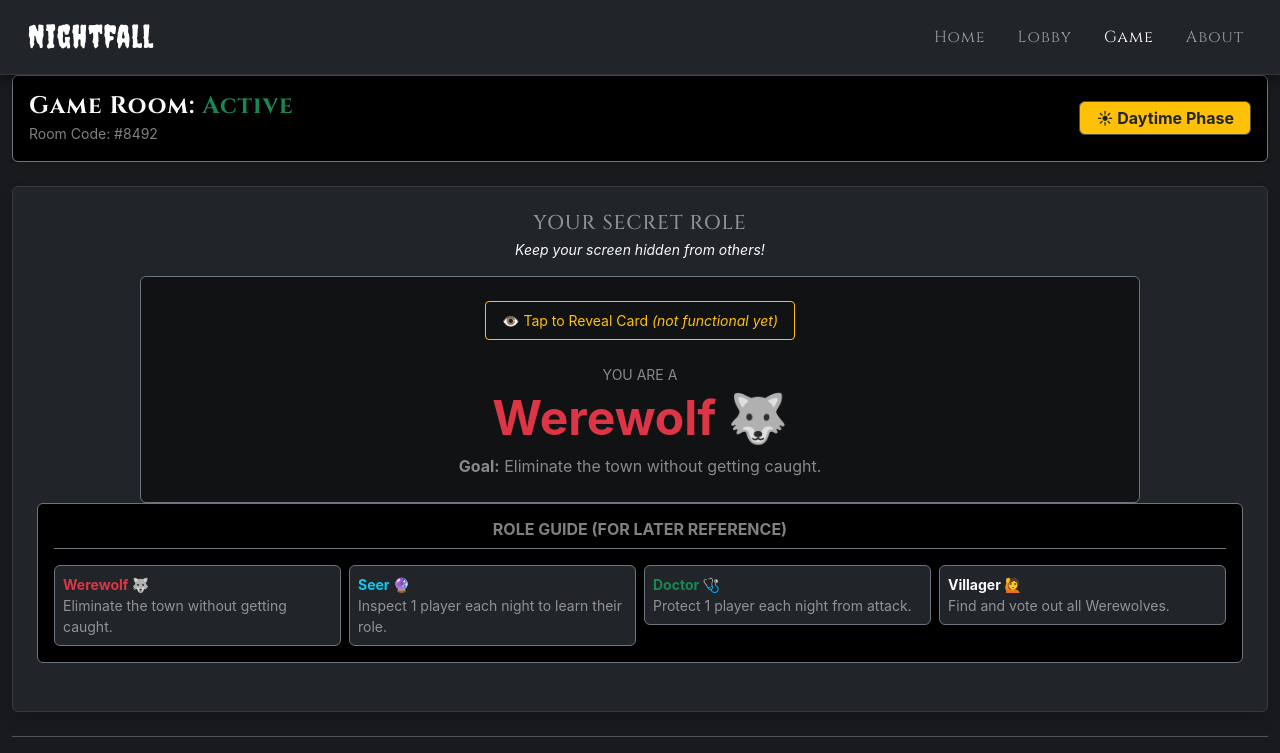
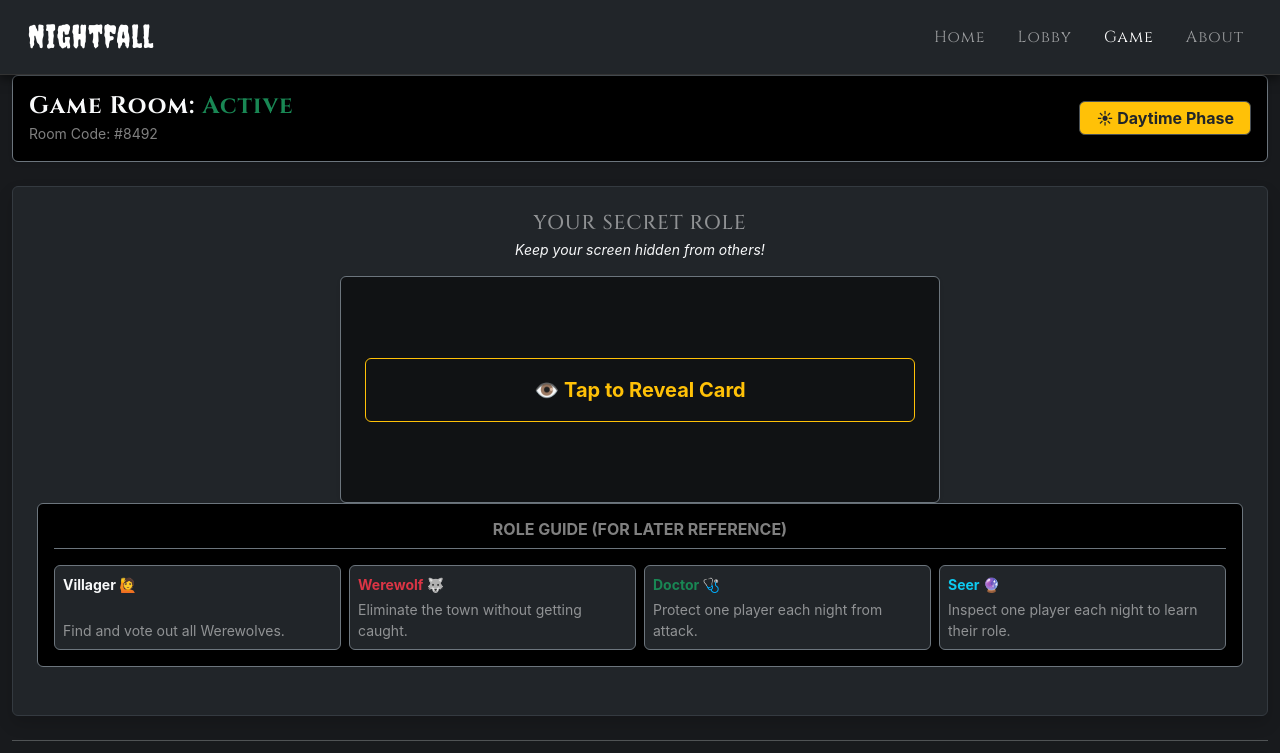
Before and after one commit to BCovi/startup, a React (Vite) app: page /game in a window 1280 px wide. Shown: the top 753 px of the page. Built offline with nearby package versions, Linux system fonts and the light colour scheme.

Commit message:
Secret Role

```diff
--- a/src/game/game.css
+++ b/src/game/game.css
@@ -22,3 +22,44 @@
 .skull-icon {
   max-height: 200px;
 }
+
+.secret-role-container {
+  display: grid;
+  width: 100%;
+  max-width: 600px;
+  min-height: 160px;
+  align-items: center;
+  justify-items: center;
+  perspective: 1000px;
+}
+
+.secret-role-panel {
+  grid-column: 1;
+  grid-row: 1;
+  width: 100%;
+  transition: transform 0.6s cubic-bezier(0.4, 0.2, 0.2, 1), opacity 0.6s ease;
+  backface-visibility: hidden;
+}
+
+/* Button panel flips away to the left (-90deg) when hidden */
+.button-panel-hidden {
+  opacity: 0;
+  transform: rotateY(-90deg) scale(0.95);
+  visibility: hidden;
+  pointer-events: none;
+}
+
+/* Details panel flips away to the right (90deg) when hidden */
+.details-panel-hidden {
+  opacity: 0;
+  transform: rotateY(90deg) scale(0.95);
+  visibility: hidden;
+  pointer-events: none;
+}
+
+.secret-role-panel-visible {
+  opacity: 1;
+  transform: rotateY(0deg) scale(1);
+  visibility: visible;
+  pointer-events: auto;
+}
--- a/src/game/game.jsx
+++ b/src/game/game.jsx
@@ -1,7 +1,24 @@
-import React from 'react';
+import React, { useState, useEffect } from 'react';
 import './game.css';
 
 export function Game() {
+  const [phase, setPhase] = useState('Daytime Phase ☀️');
+  const [role, setRole] = useState(null);
+  const [isRevealed, setIsRevealed] = useState(false);
+
+  // Randomly assign a role on initial component mount
+  useEffect(() => {
+    const roles = [
+      { name: 'Werewolf', icon: '🐺', color: 'text-danger', goal: 'Eliminate the town without getting caught.' },
+      { name: 'Seer', icon: '🔮', color: 'text-info', goal: 'Inspect one player each night to learn their role.' },
+      { name: 'Doctor', icon: '🩺', color: 'text-success', goal: 'Protect one player each night from attack.' },
+      { name: 'Villager', icon: '🙋', color: 'text-light', goal: 'Find and vote out all Werewolves.' }
+    ];
+
+    const randomRole = roles[Math.floor(Math.random() * roles.length)];
+    setRole(randomRole);
+  }, []);
+
   return (
     <main className="container-fluid flex-grow-1">
       {/* Phase & Room Header Banner */}
@@ -22,17 +39,36 @@ export function Game() {
         <h2 className="h5 text-uppercase tracking-wide text-white-50 mb-1">Your Secret Role</h2>
         <p className="small text fst-italic mb-3">Keep your screen hidden from others!</p>
 
-        <div className="card-container mx-auto p-4 border border-secondary rounded bg-black bg-opacity-50 shadow-sm">
-          <button type="button" className="btn btn-outline-warning btn-sm mb-3 px-3 py-2 role-toggle-btn">
-            👁️ Tap to Reveal Card <i>(not functional yet)</i>
-          </button>
+        {/* Step 2: Update the React logic in src/game/game.jsx */}
+        <div className="card-container mx-auto p-4 border border-secondary rounded bg-black bg-opacity-50 shadow-sm secret-role-container">
 
-          <div className="revealed-role mt-2">
+          {/* Button View Panel */}
+          <div className={`secret-role-panel ${isRevealed ? 'button-panel-hidden' : 'secret-role-panel-visible'}`}>
+            <button
+              type="button"
+              className="btn btn-outline-warning py-3 fw-bold fs-5 w-100 role-toggle-btn"
+              onClick={() => setIsRevealed(true)}
+            >
+              👁️ Tap to Reveal Card
+            </button>
+          </div>
+
+          {/* Revealed Role Details Panel */}
+          <div className={`revealed-role mt-2 secret-role-panel ${isRevealed ? 'secret-role-panel-visible' : 'details-panel-hidden'}`}>
             <div className="text-uppercase small text-white-50 mb-1">You are a</div>
-            <h3 className="display-5 fw-bold text-danger mb-2">Werewolf 🐺</h3>
-            <p className="card-text text-white-50 fs-6 mb-0">
-              <strong>Goal:</strong> Eliminate the town without getting caught.
+            <h3 className={`display-5 fw-bold ${role?.color || 'text-danger'} mb-2`}>
+              {role?.name} {role?.icon}
+            </h3>
+            <p className="card-text text-white-50 fs-6 mb-3">
+              <strong>Goal:</strong> {role?.goal}
             </p>
+            <button
+              type="button"
+              className="btn btn-sm btn-outline-secondary mt-2"
+              onClick={() => setIsRevealed(false)}
+            >
+              Hide Card
+            </button>
           </div>
         </div>
 
@@ -43,27 +79,27 @@ export function Game() {
           </h4>
           <div className="row g-2 text-start small">
             <div className="col-6 col-md-3">
-              <div className="p-2 border border-secondary rounded bg-dark">
-                <div className="fw-bold text-danger">Werewolf 🐺</div>
-                <div className="text-white-50 extra-small">Eliminate the town without getting caught.</div>
+              <div className="p-2 border border-secondary rounded bg-dark h-100 d-flex flex-column justify-content-between">
+                <div className="fw-bold text-light">Villager 🙋</div>
+                <div className="text-white-50 extra-small mt-1">Find and vote out all Werewolves.</div>
               </div>
             </div>
             <div className="col-6 col-md-3">
-              <div className="p-2 border border-secondary rounded bg-dark">
-                <div className="fw-bold text-info">Seer 🔮</div>
-                <div className="text-white-50 extra-small">Inspect 1 player each night to learn their role.</div>
+              <div className="p-2 border border-secondary rounded bg-dark h-100 d-flex flex-column justify-content-between">
+                <div className="fw-bold text-danger">Werewolf 🐺</div>
+                <div className="text-white-50 extra-small mt-1">Eliminate the town without getting caught.</div>
               </div>
             </div>
             <div className="col-6 col-md-3">
-              <div className="p-2 border border-secondary rounded bg-dark">
+              <div className="p-2 border border-secondary rounded bg-dark h-100 d-flex flex-column justify-content-between">
                 <div className="fw-bold text-success">Doctor 🩺</div>
-                <div className="text-white-50 extra-small">Protect 1 player each night from attack.</div>
+                <div className="text-white-50 extra-small mt-1">Protect one player each night from attack.</div>
               </div>
             </div>
             <div className="col-6 col-md-3">
-              <div className="p-2 border border-secondary rounded bg-dark">
-                <div className="fw-bold text-light">Villager 🙋</div>
-                <div className="text-white-50 extra-small">Find and vote out all Werewolves.</div>
+              <div className="p-2 border border-secondary rounded bg-dark h-100 d-flex flex-column justify-content-between">
+                <div className="fw-bold text-info">Seer 🔮</div>
+                <div className="text-white-50 extra-small mt-1">Inspect one player each night to learn their role.</div>
               </div>
             </div>
           </div>
```
